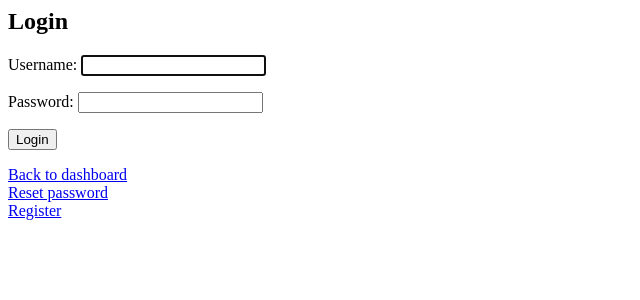
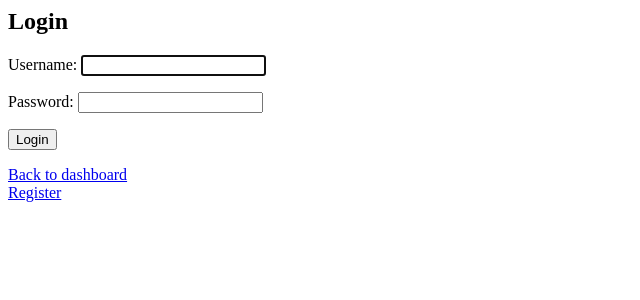
Before and after one commit to TPyrsiocne/mandarin_vocab_builder, a Django app: page /mandarin-graph/accounts/login/ in a window 1280 px wide. Shown: the top 300 px of the page, without its empty margins (0-640 px from the left). Run offline with Django 3.2, Linux system fonts and the light colour scheme.

Commit message:
removed mistakenly included password reset link on login page

```diff
--- a/graph_builder/templates/registration/login.html
+++ b/graph_builder/templates/registration/login.html
@@ -9,5 +9,4 @@
 </form>
 
 <a href="{% url 'dashboard' %}">Back to dashboard</a><br>
-<a href="{% url 'password_reset' %}">Reset password</a><br>
 <a href="{% url 'register' %}">Register</a>
```
